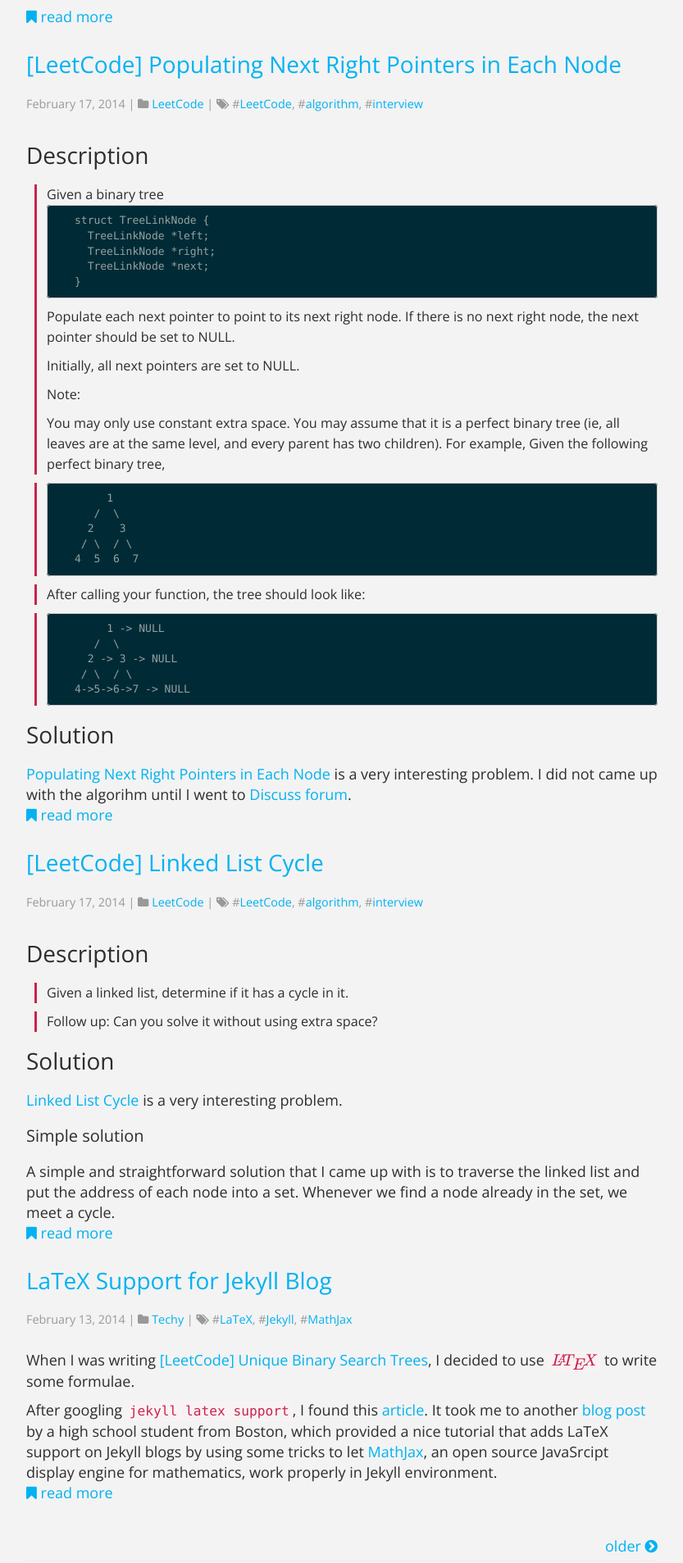
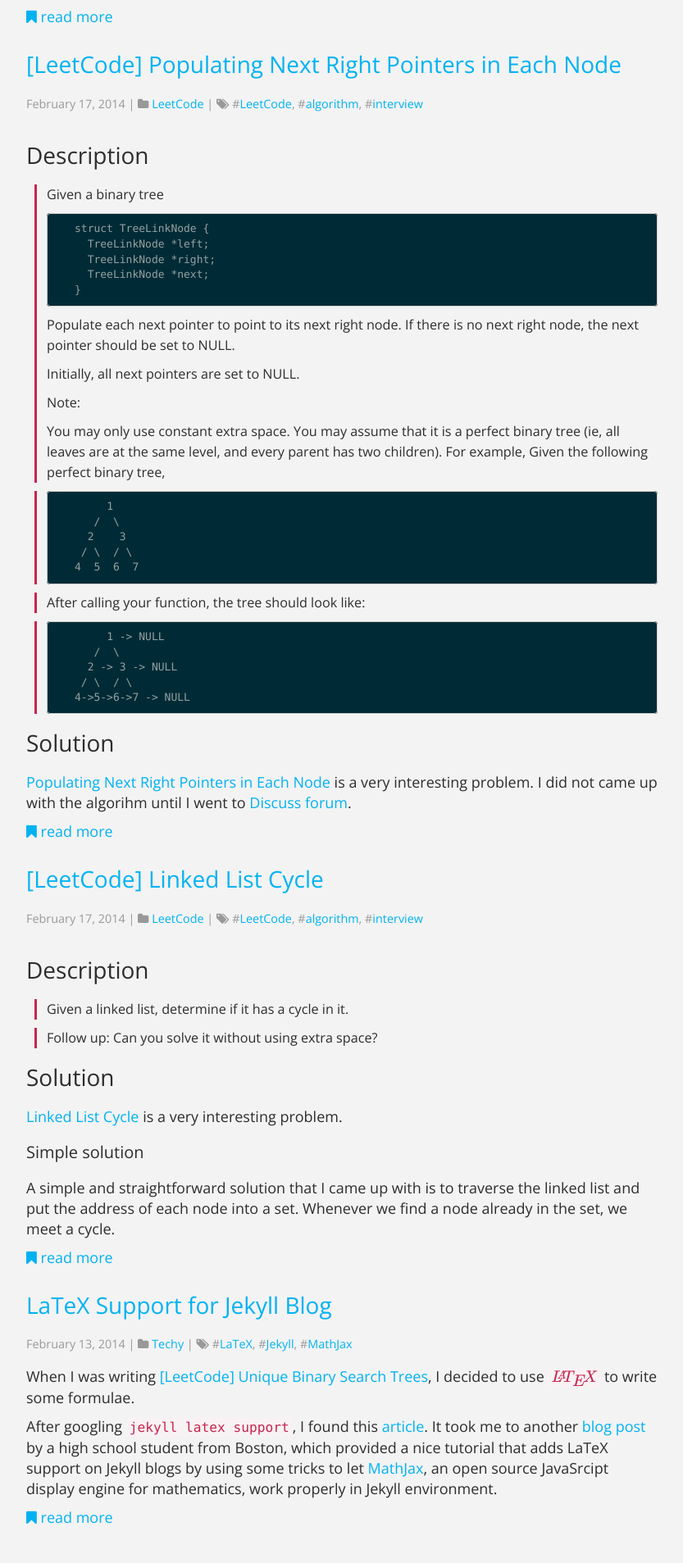
Before and after one commit to joysword/joysword.github.io, a Jekyll site: the page built from index.html, in a window 1280 px wide. Shown: the part 1855-3762 px from the top of the page at 82% size, without its empty margins (223-1056 px from the left). Built offline with Jekyll 4.4.1, drawn with Linux system fonts in a browser that asks for light colours; nearby versions of some CDN libraries; Markdown is read by kramdown in place of the engine named in the settings; formulas are drawn with MathJax 3; the list of posts is cut into pages by our own code.

Commit message:
made p’s margin compatible with convension

```diff
--- a/css/style.css
+++ b/css/style.css
@@ -24,7 +24,7 @@
 }
 
 p {
-    margin: 10px 0 0; /* up right down left */
+    margin: 0 0 10px; /* up right down left */
 }
 
 a {
```
